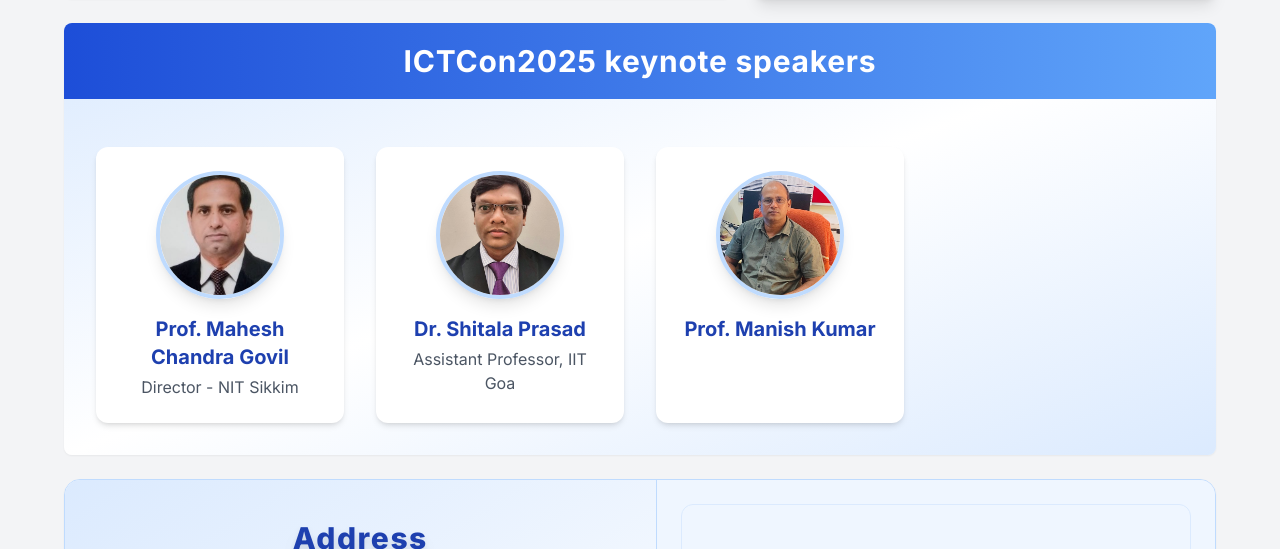
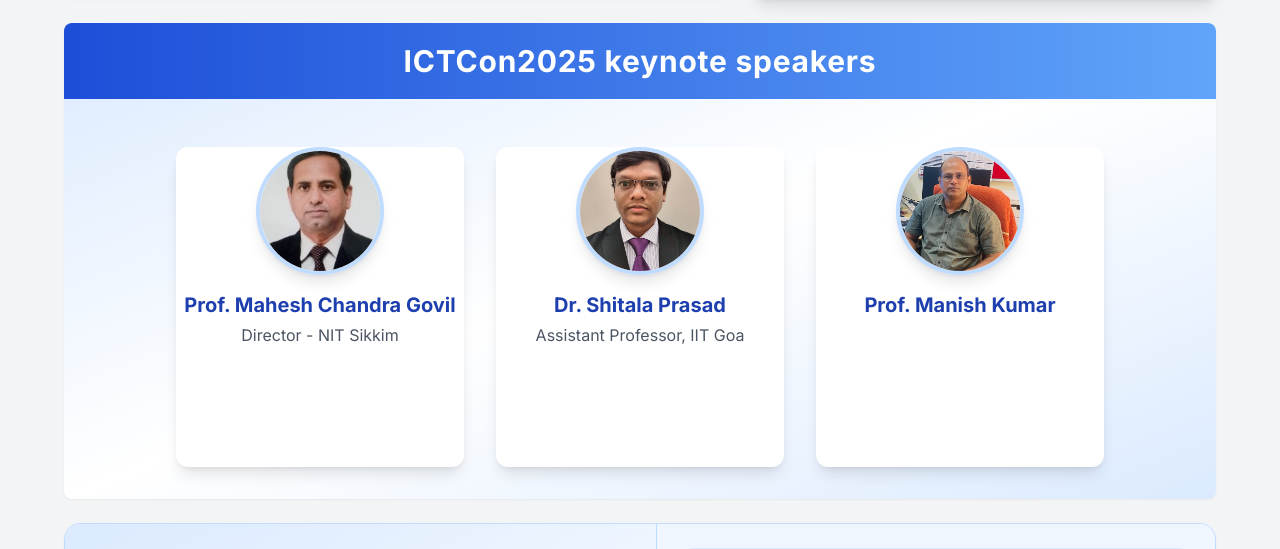
Before and after one commit to ictcon-cit/ictcon_2026, a Next.js app: page / in a window 1280 px wide. Shown: the part 1391-1940 px from the top of the page. Built offline with nearby package versions, Linux system fonts and the light colour scheme; grey boxes are pictures that could not be loaded.

Commit message:
updated homepage

```diff
--- a/src/app/page.tsx
+++ b/src/app/page.tsx
@@ -330,7 +330,7 @@ export default function Home() {
           <h1 className="text-2xl sm:text-3xl font-bold text-center py-4 sm:py-5 bg-gradient-to-r from-blue-700 to-blue-400 text-white tracking-wide mb-4 rounded-t-md">
             ICTCon2025 keynote speakers
           </h1>
-          <div className="grid grid-cols-1 sm:grid-cols-2 lg:grid-cols-3 xl:grid-cols-4 gap-4 sm:gap-6 lg:gap-8 p-4 sm:p-6 lg:p-8">
+          <div className="flex flex-wrap justify-center sm:grid-cols-2 lg:grid-cols-3 xl:grid-cols-4 gap-4 sm:gap-6 lg:gap-8 p-4 sm:p-6 lg:p-8 ">
             {[
               {
                 name: "Prof. Mahesh Chandra Govil",
@@ -353,7 +353,7 @@ export default function Home() {
             ].map((speaker, idx) => (
               <div
                 key={idx}
-                className="flex flex-col items-center bg-white rounded-xl shadow-md p-4 sm:p-6 hover:shadow-xl transition-all"
+                className="rounded-xl shadow-lg bg-white text-black hover:shadow-2xl transition-all duration-300 w-64 md:w-72 h-[320px] flex flex-col items-center justify-star"
               >
                 <img
                   src={speaker.img}
```
